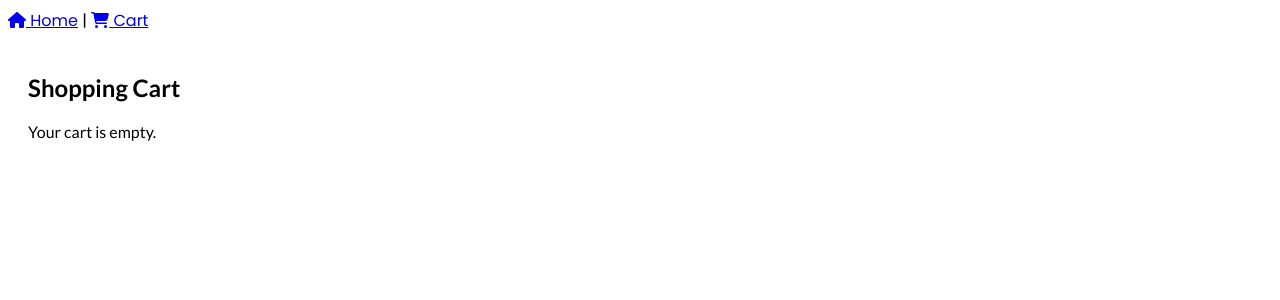
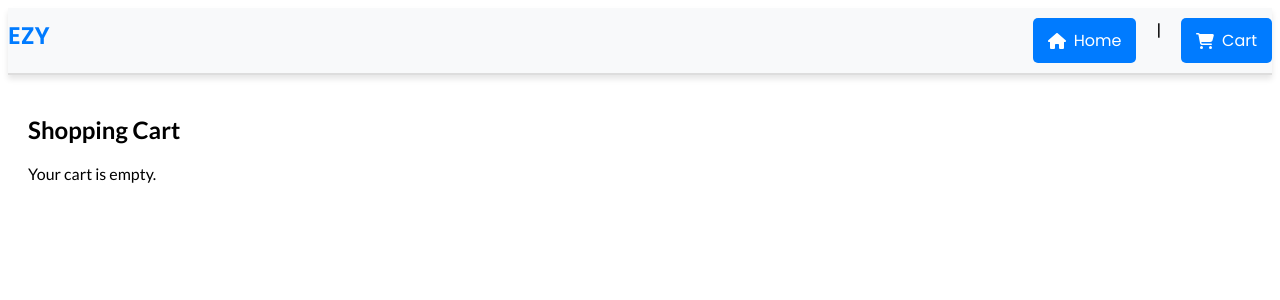
Before and after one commit to AtanasoaieD/shopping-cart, a React (Create React App) app: page /cart in a window 1280 px wide. Shown: the top 300 px of the page. Built offline with nearby package versions, Linux system fonts and the light colour scheme; a web font is replaced by a local one.

Commit message:
shop-name

```diff
--- a/src/App.js
+++ b/src/App.js
@@ -49,13 +49,14 @@ function App() {
 
     return (
       <nav>
-        <Link to="/">
-          <FontAwesomeIcon icon={faHouse} /> Home
-        </Link>{" "}
+         <div className="shop-name">EZY</div>
+       <Link to="/" className="nav-button">
+    <FontAwesomeIcon icon={faHouse} /> Home
+  </Link>
         |{" "}
-        <Link to="/cart">
-          <FontAwesomeIcon icon={faCartShopping} /> Cart
-        </Link>
+        <Link to="/cart" className="nav-button">
+    <FontAwesomeIcon icon={faCartShopping} /> Cart
+  </Link>
       </nav>
     );
   };
--- a/src/styles.css
+++ b/src/styles.css
@@ -277,3 +277,40 @@ h3 {
   transform: scale(1.05); /* Slightly enlarge the button */
   box-shadow: 0 4px 8px rgba(0, 0, 0, 0.2); /* Add a shadow for depth */
 }
+
+nav {
+  display: flex;
+  justify-content: center; /* Center-align the nav items */
+  gap: 20px; /* Space between the buttons */
+  background-color: #f8f9fa; /* Light background for the nav */
+  padding: 10px 0;
+  border-bottom: 2px solid #ddd; /* Optional border for separation */
+  box-shadow: 0 4px 6px rgba(0, 0, 0, 0.1); /* Optional shadow for depth */
+}
+
+.nav-button {
+  text-decoration: none; /* Remove underline from links */
+  color: #fff; /* White text */
+  background-color: #007bff; /* Primary blue color */
+  border: none;
+  padding: 10px 15px;
+  font-size: 16px;
+  border-radius: 5px;
+  cursor: pointer;
+  transition: background-color 0.3s ease, transform 0.2s ease;
+  display: flex; /* Align icon and text */
+  align-items: center;
+  gap: 8px; /* Space between icon and text */
+}
+.shop-name {
+  font-size: 24px; /* Larger font for shop name */
+  font-weight: bold;
+  color: #007bff; /* Blue color for branding */
+  margin-right: auto; /* Push navigation buttons to the right */
+}
+
+.nav-button:hover {
+  background-color: #0056b3; /* Darker blue on hover */
+  transform: scale(1.05); /* Slight zoom effect */
+  box-shadow: 0 4px 8px rgba(0, 0, 0, 0.2); /* Add shadow for hover */
+}
```
